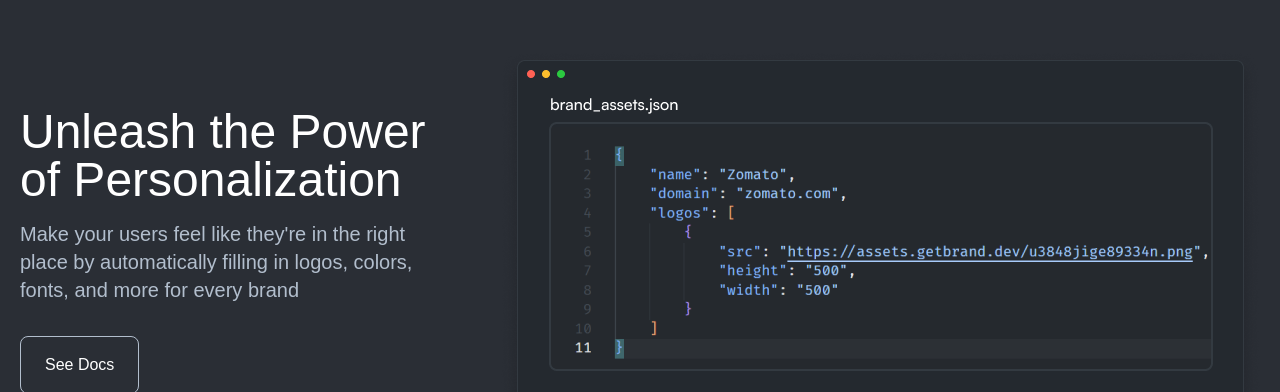
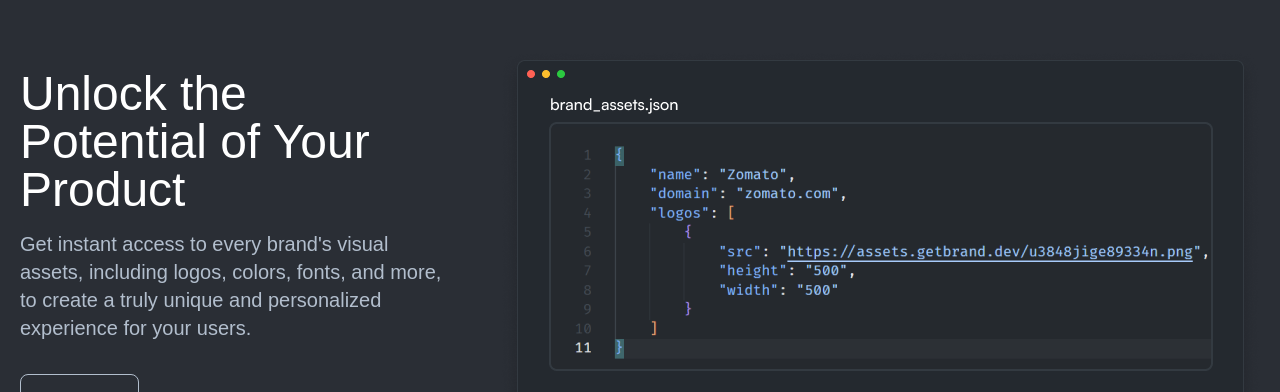
Before and after one commit to acorn-globus/getbrand.dev, a Nuxt app: page / in a window 1280 px wide. Shown: the part 530-922 px from the top of the page. Built offline with nearby package versions, Linux system fonts and the light colour scheme.

Commit message:
changed the content for section present below hero

```diff
--- a/components/UnlockPotentialOfYourProduct.vue
+++ b/components/UnlockPotentialOfYourProduct.vue
@@ -10,12 +10,10 @@
       <div class="flex flex-col items-start gap-8 lg:order-first">
         <div class="flex flex-col gap-4">
           <h2 class="text-4xl md:text-5xl text-white">
-            Unleash the Power of Personalization
+            Unlock the Potential of Your Product
           </h2>
           <p class="text-base md:text-xl text-pastelblue">
-            Make your users feel like they're in the right place by
-            automatically filling in logos, colors, fonts, and more for every
-            brand
+            Get instant access to every brand's visual assets, including logos, colors, fonts, and more, to create a truly unique and personalized experience for your users.
           </p>
         </div>
         <button
```
